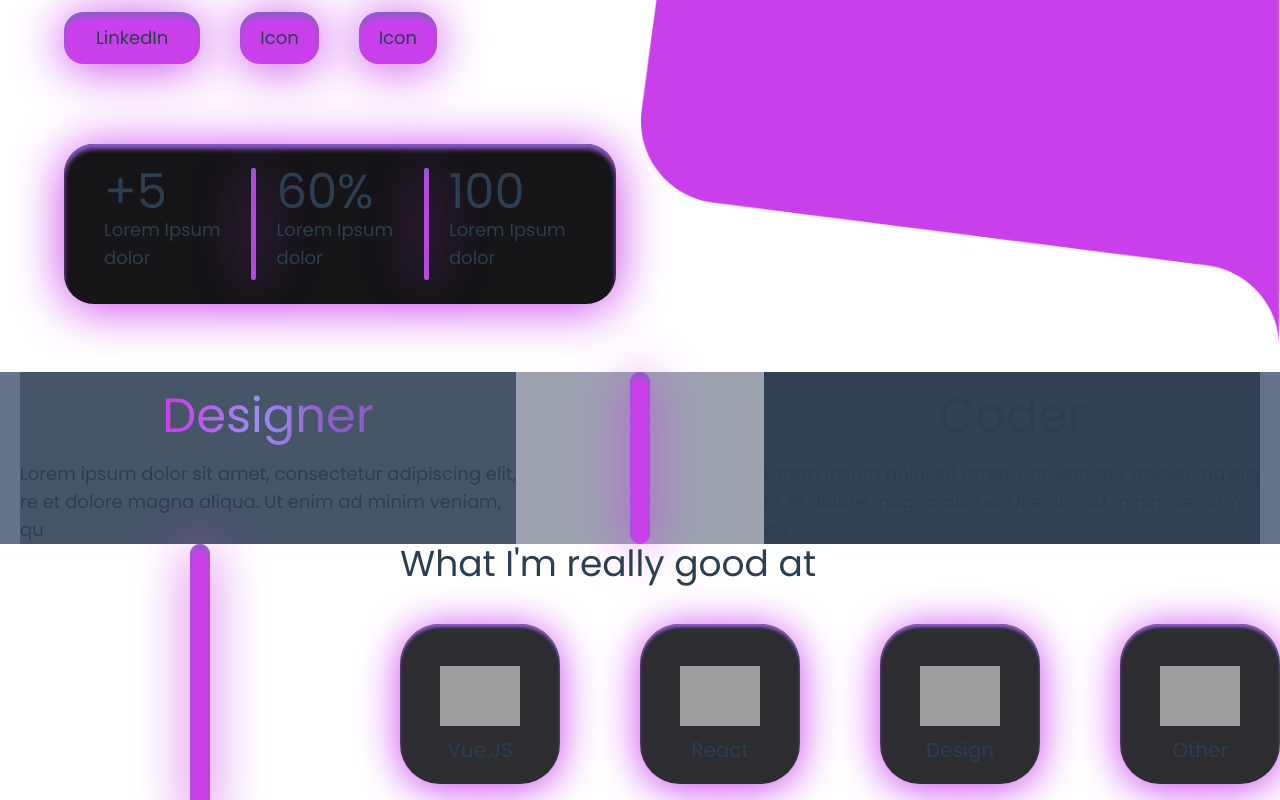
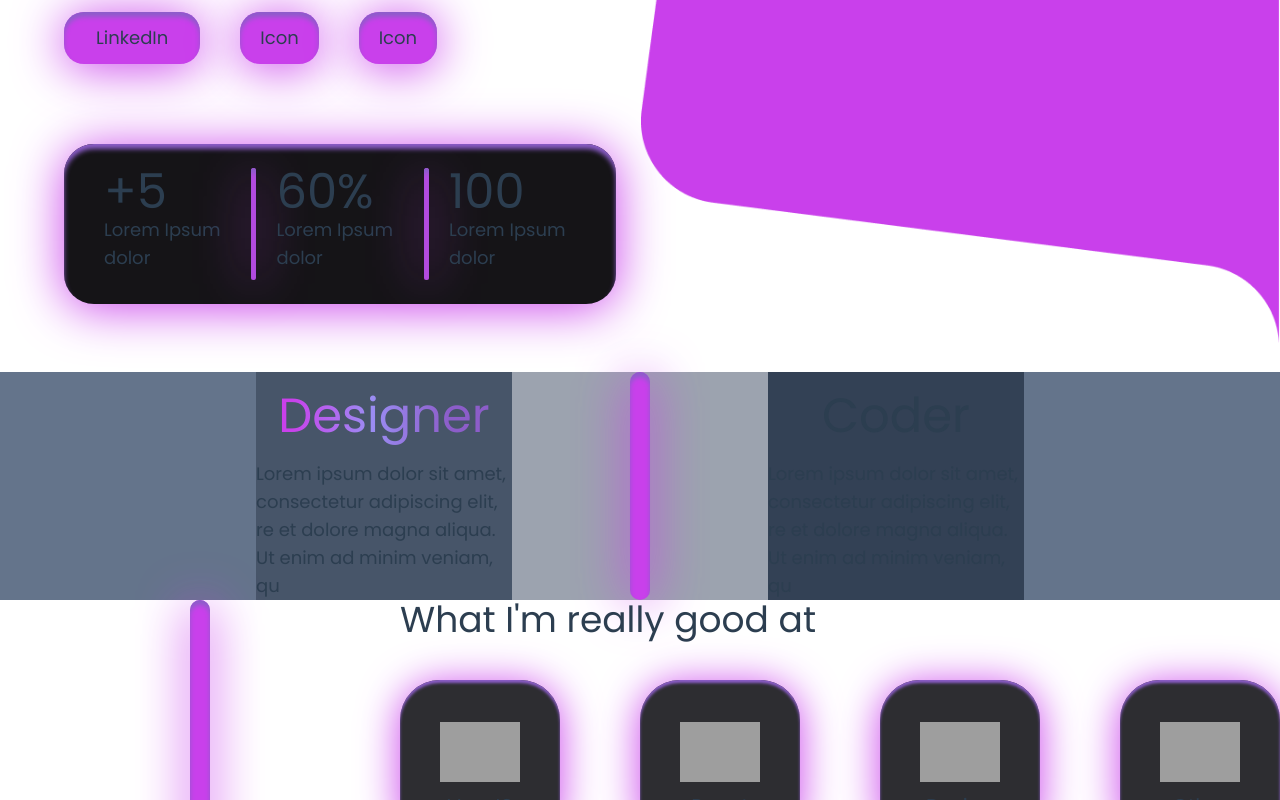
Before and after one commit to DanielCM2001/Portfolio-WebsiteV2, a Vue app: page / in a window 1280 px wide. Shown: the part 476-1276 px from the top of the page. Built offline with nearby package versions, Linux system fonts and the light colour scheme; grey boxes are pictures that could not be loaded.

Commit message:
Designer Coder Responsive Texts

```diff
--- a/src/components/DesignerCoder.vue
+++ b/src/components/DesignerCoder.vue
@@ -1,3 +1,17 @@
+<!--  <div class="w-full">
+    <div class="flex items-center justify-center">
+      <div class="w-full h-5 separatorBar"></div>
+    </div>
+  </div> -->
+
+<!-- <script>
+export default {
+  setup() {
+    return {};
+  },
+};
+</script> -->
+
 <template>
   <div class="flex items-stretch justify-center w-full">
     <!-- ============================================= -->
@@ -11,7 +25,7 @@
     >
       <!-- Left Side -->
       <div
-        class="flex flex-col items-center justify-center w-full bg-slate-600 md:w-2/5 md:ml-5"
+        class="flex flex-col items-center justify-center w-full bg-slate-600 md:w-2/5 md:ml-5 lg:ml-0 lg:w-1/5"
       >
         <p class="py-5 text-5xl DesignerText">Designer</p>
 
@@ -31,7 +45,7 @@
 
       <!-- Right Side -->
       <div
-        class="flex flex-col items-center justify-center w-full bg-slate-700 md:w-2/5 md:mr-5"
+        class="flex flex-col items-center justify-center w-full bg-slate-700 md:w-2/5 md:mr-5 lg:mr-0 lg:w-1/5"
       >
         <p class="py-5 text-5xl">Coder</p>
 
@@ -42,12 +56,33 @@
       </div>
     </div>
   </div>
+
+  <!--   <div class="w-full bg-white">
+    <div class="flex items-center justify-center w-2/4 bg-slate-600">
+      <div class="w-2/4 h-5 separatorBar"></div>
+    </div>
+  </div> -->
 </template>
 
 <script>
 export default {
-  setup() {
-    return {};
+  data() {
+    return {
+      barWidth: 0,
+    };
+  },
+  mounted() {
+    window.addEventListener("resize", this.updateBarWidth);
+    this.updateBarWidth(); // Call the method once to set the initial width
+  },
+  beforeDestroy() {
+    window.removeEventListener("resize", this.updateBarWidth);
+  },
+  methods: {
+    updateBarWidth() {
+      // Set the separatorBar width based on the window's inner width
+      this.barWidth = window.innerWidth / 3;
+    },
   },
 };
 </script>
--- a/src/components/Skills.vue
+++ b/src/components/Skills.vue
@@ -33,6 +33,10 @@
 <template>
   <div class="flex flex-row items-stretch justify-center">
     <!-- Use "items-stretch" to stretch both columns to the same height -->
+    <!--   <div class="items-center justify-center hidden sm:flex sm:w-2/5">
+      <div class="items-stretch w-5 h-full separatorBar"></div>
+    </div>
+    <div class="w-full md:w-3/5"> -->
     <div class="items-center justify-center hidden sm:flex sm:w-2/4">
       <div class="items-stretch w-5 h-full separatorBar"></div>
     </div>
```
